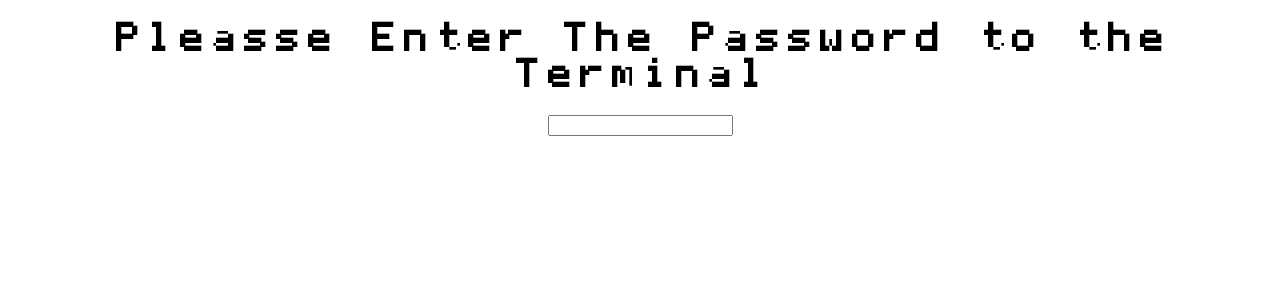
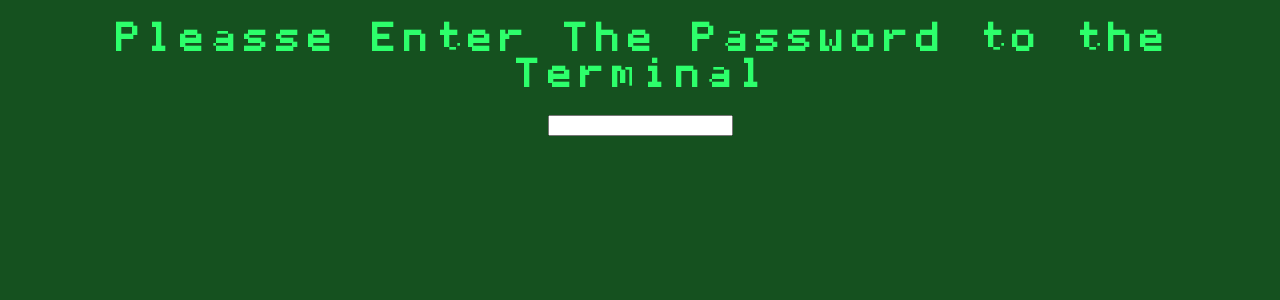
Before and after one commit to joeygaitan/fallout-login, a React (Create React App) app: page / in a window 1280 px wide. Shown: the top 300 px of the page. Built offline with nearby package versions, Linux system fonts and the light colour scheme.

Commit message:
added color scheme for project

```diff
--- a/src/App.css
+++ b/src/App.css
@@ -6,6 +6,8 @@
 .App {
   text-align: center;
   font-family: 'unix-font';
+  color:#2DFF6B;
+  background-color: #15511F;
 }
 
 .App-logo {
--- /dev/null
+++ b/src/index.css
@@ -0,0 +1,11 @@
+@font-face {
+    font-family: "unix-font";
+    src: url('./font/Apple\ ][.ttf') format("truetype");
+  }
+
+body{
+    text-align: center;
+    font-family: 'unix-font';
+    color:#2DFF6B;
+    background-color: #15511F;
+  }
--- a/src/index.js
+++ b/src/index.js
@@ -1,6 +1,7 @@
 import React from 'react';
 import ReactDOM from 'react-dom';
 import App from './App.jsx';
+import './index.css';
 import * as serviceWorker from './serviceWorker';
 
 ReactDOM.render(<App />, document.getElementById('root'));
```
Also changed, not shown: src/components/Login/LoginField/LoginField.jsx (line endings or trailing spaces).
